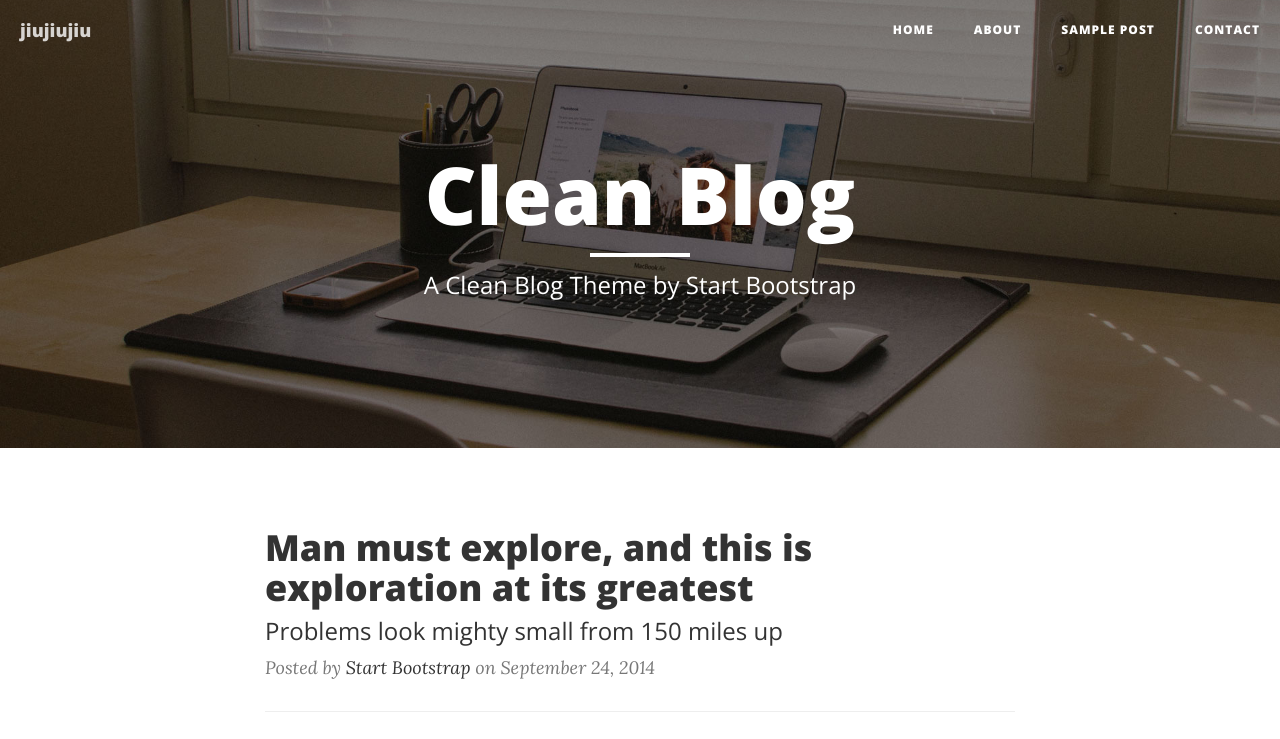
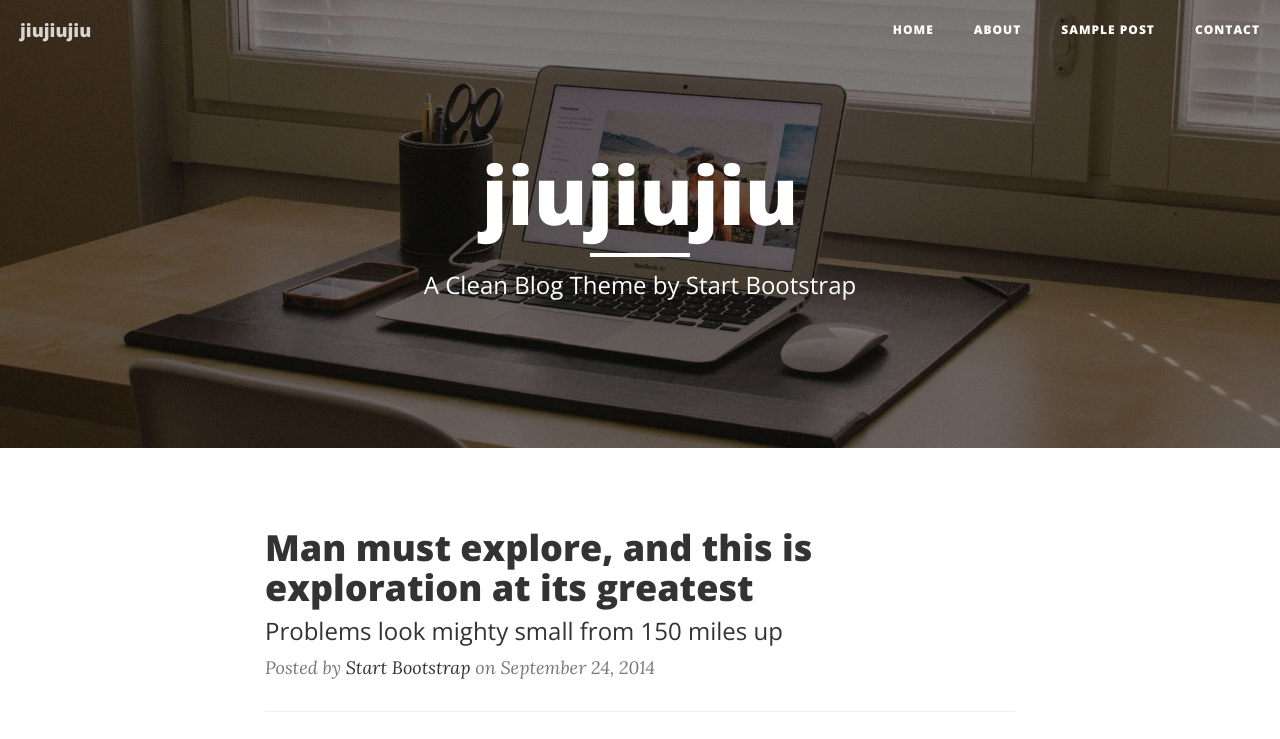
Before and after one commit to shijiezaijian/GirlsCodingDay, a website: page index.html in a window 1280 px wide. Shown: the top 739 px of the page. Drawn offline with nearby package versions, Linux system fonts and the light colour scheme.

Commit message:
change heading

```diff
--- a/index.html
+++ b/index.html
@@ -74,7 +74,7 @@
             <div class="row">
                 <div class="col-lg-8 col-lg-offset-2 col-md-10 col-md-offset-1">
                     <div class="site-heading">
-                        <h1>Clean Blog</h1>
+                        <h1>jiujiujiu</h1>
                         <hr class="small">
                         <span class="subheading">A Clean Blog Theme by Start Bootstrap</span>
                     </div>
```
